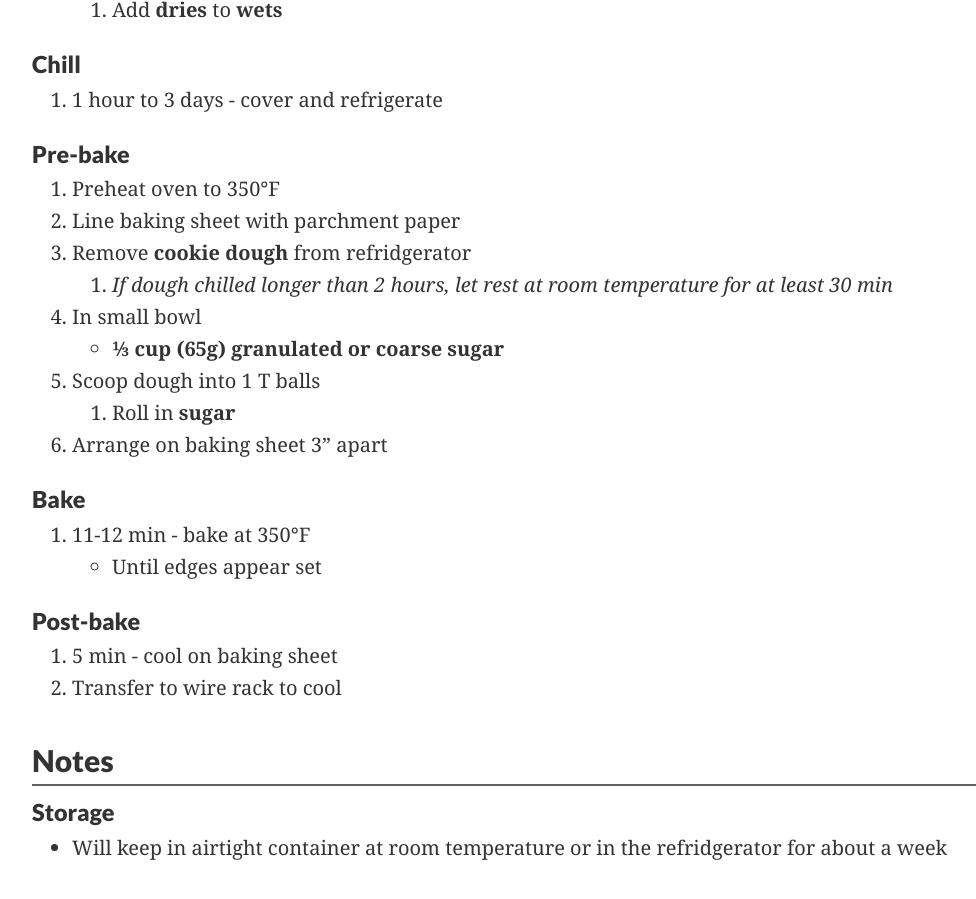
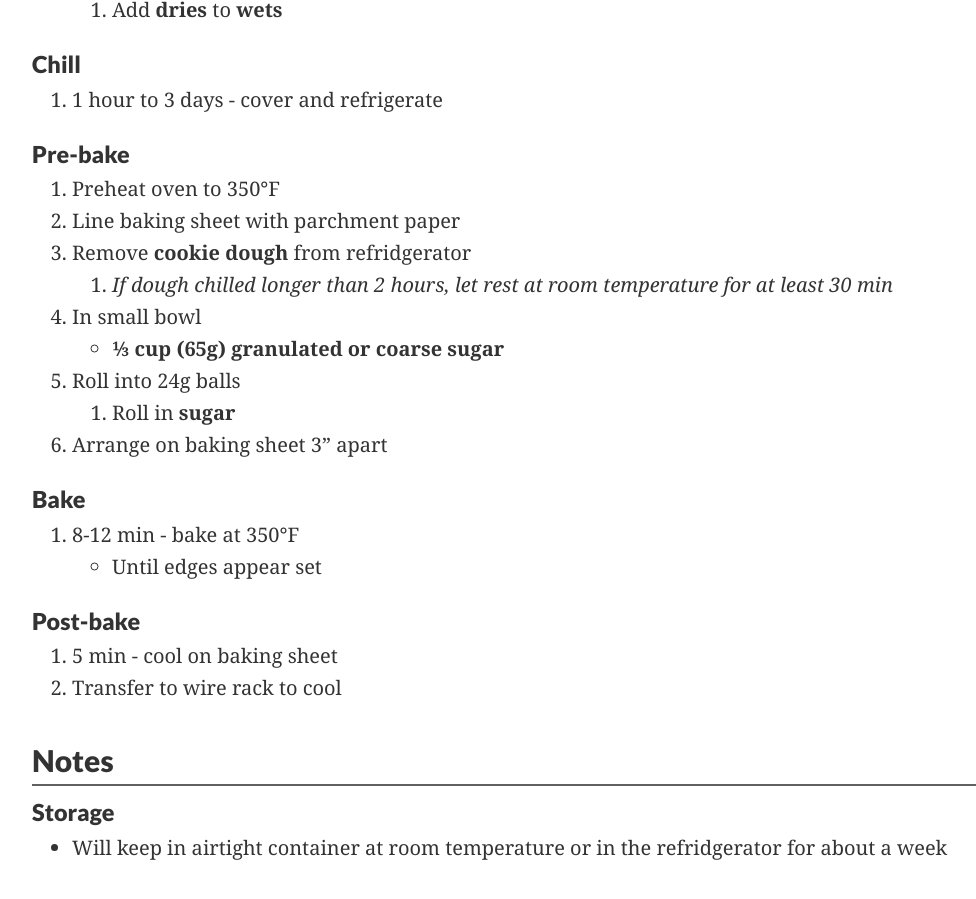
Before and after one commit to bradleyoesch/bradleyoesch.github.io, a Jekyll site: the page built from recipes/soft-ginger-molasses-cookies/index.md, in a window 1280 px wide and 900 px high, scrolled down 2259 px. Shown: the whole window, without its empty margins (108-1084 px from the left). Built offline with Jekyll 4.4.1, drawn with Linux system fonts in a browser that asks for light colours; some web fonts are replaced; our own code applies the rules of GitHub Pages for plain Markdown files.

Commit message:
updated soft molasses cookies salt, size, bake time

```diff
--- a/recipes/soft-ginger-molasses-cookies/index.md
+++ b/recipes/soft-ginger-molasses-cookies/index.md
@@ -77,13 +77,13 @@ _<sup>Image source: <https://sallysbakingaddiction.com></sup>_
     1. _If dough chilled longer than 2 hours, let rest at room temperature for at least 30 min_
 1. In small bowl
     - **⅓ cup (65g) granulated or coarse sugar**
-1. Scoop dough into 1 T balls
+1. Roll into 24g balls
     1. Roll in **sugar**
 1. Arrange on baking sheet 3" apart
 
 ### Bake
 
-1. 11-12 min - bake at 350°F
+1. 8-12 min - bake at 350°F
     - Until edges appear set
 
 ### Post-bake
```
Also changed, not shown: other parts of recipes/soft-ginger-molasses-cookies/index.md (+1 -1 lines).
